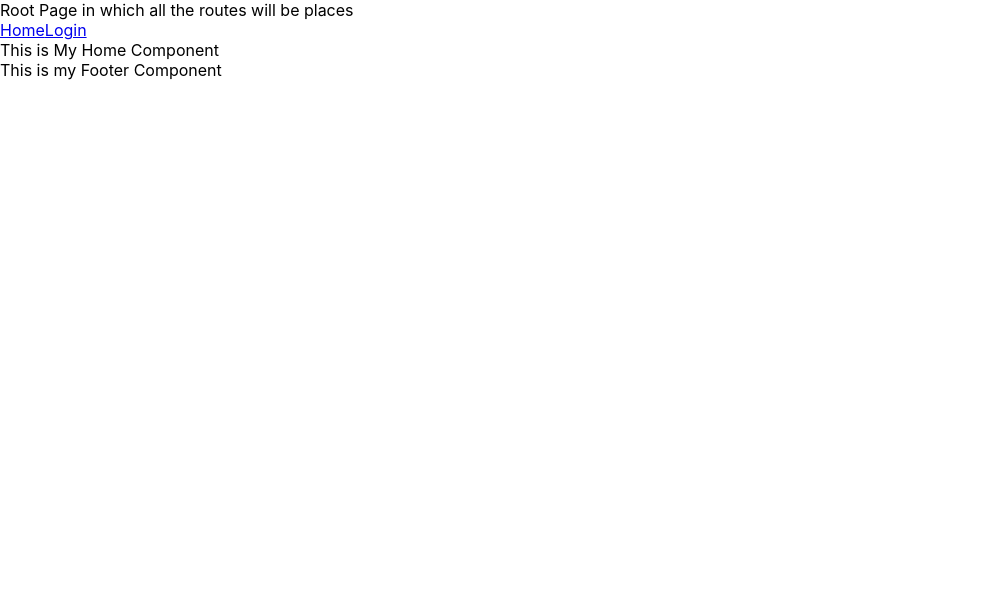
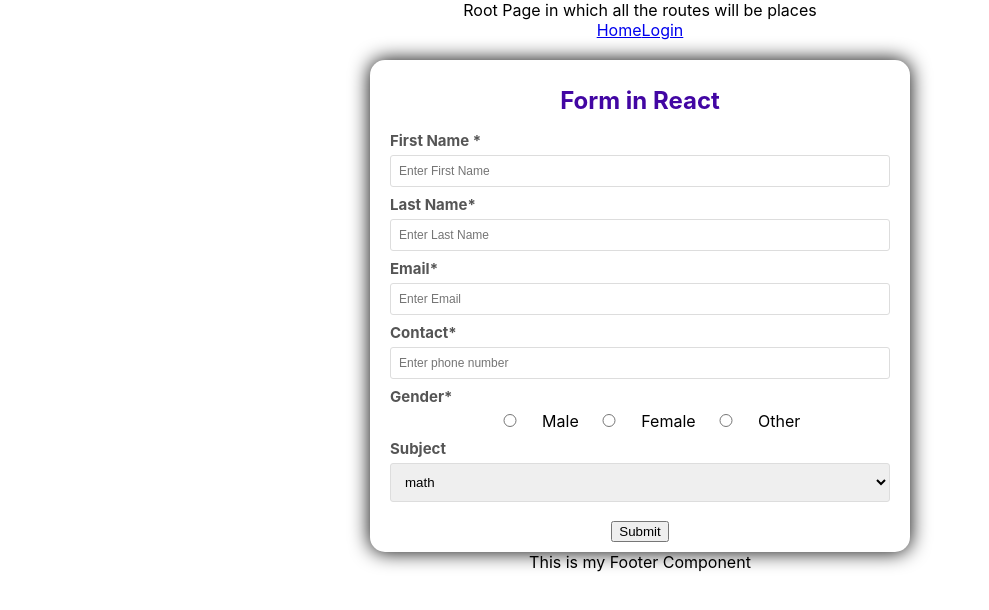
Before and after one commit to Nikhilbansal777/reecom, a React (Create React App) app: page / in a window 1280 px wide. Shown: the top 610 px of the page, without its empty margins (0-989 px from the left). Built offline with nearby package versions, Linux system fonts and the light colour scheme.

Commit message:
implemented form in react

```diff
--- a/package.json
+++ b/package.json
@@ -36,5 +36,8 @@
       "last 1 firefox version",
       "last 1 safari version"
     ]
+  },
+  "devDependencies": {
+    "sass": "^1.80.3"
   }
 }
--- a/src/components/Features/home.jsx
+++ b/src/components/Features/home.jsx
@@ -1,6 +1,60 @@
+import { useState } from 'react';
+import '../../styles/home.css';
 
 const Home = () => {
-  return <div>This is My Home Component</div>;
+
+  const [values, setValues] = useState({
+    firstName: "",
+    lastName: "",
+    email: "",
+    contact: "",
+    gender: "",
+    subject: ""
+  })
+  const handleChange = (e)=>{
+    setValues({
+      ...values,
+    [e.target.name]:e.target.value})
+  }
+
+  const handleSubmit = (e) =>{
+    e.preventDefault()
+    console.log(values);
+
+  }
+  return <div className="container">
+    <h1>Form in React</h1>
+    <form onSubmit={handleSubmit}>
+      <label htmlFor="firstName">First Name *</label>
+      <input type="text" placeholder="Enter First Name" name="firstName" required onChange={(e)=> handleChange(e)}/>
+
+      <label htmlFor="lastName">Last Name*</label>
+      <input type="text" placeholder="Enter Last Name" name="lastName"  required onChange={(e)=> handleChange(e)}/>
+
+      <label htmlFor="email">Email*</label>
+      <input type="email" placeholder="Enter Email" name="email"  required onChange={(e)=> handleChange(e)}/>
+
+      <label htmlFor="contact">Contact*</label>
+      <input type="text" placeholder="Enter phone number" name="contact" required  onChange={(e)=> handleChange(e)}/>
+
+      <label htmlFor="gender">Gender*</label>
+      <input type="radio" placeholder="Enter Gender" name="gender"  required onChange={(e)=> handleChange(e)}/> Male
+      <input type="radio" placeholder="Enter Gender" name="gender" required onChange={(e)=> handleChange(e)}/> Female
+      <input type="radio" placeholder="Enter Gender" name="gender" required onChange={(e)=> handleChange(e)}/> Other
+
+      <label htmlFor="subject">Subject</label>
+      <select name="subject" id="subject"  onChange={(e)=> handleChange(e)}>
+        <option value="math">math</option>
+        <option value="physics">physics</option>
+        <option value="chemistry">chemistry</option>
+      </select>
+
+
+    <button>
+      Submit
+    </button>
+    </form>
+  </div>
 };
 
 export default Home;
--- /dev/null
+++ b/src/styles/home.css
@@ -0,0 +1,57 @@
+body {
+  background-color: white;
+  text-align: center;
+}
+
+.container {
+  background-color: white;
+  border-radius: 15px;
+  box-shadow: 0 0 20px black;
+  padding: 10px 20px;
+  transition: transform 0.2s;
+  width: 500px;
+  text-align: center;
+  margin: auto;
+  margin-top: 20px;
+}
+h1 {
+  font-size: x-large;
+  text-align: center;
+  color: #4206a3;
+}
+
+label {
+  font-size: 15px;
+  display: block;
+  width: 100%;
+  margin-top: 8px;
+  margin-bottom: 5px;
+  text-align: left;
+  color: #555;
+  font-weight: bold;
+}
+
+input {
+  display: block;
+  width: 100%;
+  padding: 8px;
+  box-sizing: border-box;
+  border: 1px solid #ddd;
+  border-radius: 3px;
+  font-size: 12px;
+}
+
+input[type="radio"] {
+  display: inline;
+  width: 10%;
+}
+
+select{
+    display: block;
+    width: 100%;
+    margin-bottom: 18px;
+    padding: 10px;
+    box-sizing: border-box;
+    border: 1px solid #ddd;
+    border-radius: 3px;
+  }
```
Also changed, not shown: 1 other file (tests, documents, lock files or other folders).
